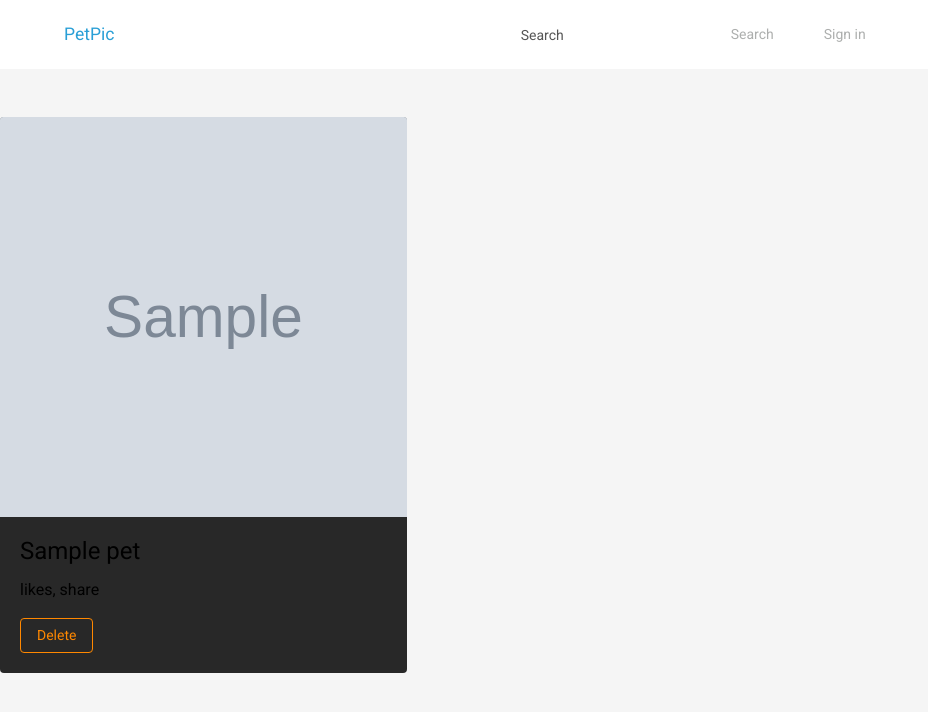
After one commit to jsm-txt/PetPic, a Flask app: template templates/remove.html in a window 1280 px wide. The commit adds this page. Shown: the top 712 px of the page, without its empty margins (0-928 px from the left). Run offline with Flask 2, Linux system fonts and the light colour scheme; the template is opened without the code that fills it: most values are stand-ins (such as "Sample title", 1, 10 or a date in 2020); grey boxes marked "Sample" are stand-in pictures; some libraries are stand-ins or nearby versions.

Commit message:
Added ability to remove images
Able to remove unwanted images from pet images

```diff
--- a/app.py
+++ b/app.py
@@ -69,5 +69,24 @@ def images(pet_id):
         return render_template('images.html')
 
 
+@app.route('/remove/<pet_id>', methods=['GET', 'POST'])
+def remove(pet_id):
+    if request.method == 'POST':
+
+        picture_id = request.form.get("delete")
+        print(picture_id)
+        mongo.db.pet_pictures.delete_one({'_id': ObjectId(picture_id)})
+
+        return redirect(url_for('pet', pet_id= pet_id))
+    else:
+
+        pet_display = mongo.db.pet.find_one({'_id': ObjectId(pet_id)})
+        pet_images = mongo.db.pet_pictures.find({'pet_id': pet_id})
+        context = {
+                    'pet' : pet_display,
+                    'pet_pictures' : pet_images
+                }
+        return render_template('remove.html', **context)
+
 if __name__ == '__main__':
     app.run(debug=True)
--- a/templates/pet.html
+++ b/templates/pet.html
@@ -15,7 +15,7 @@
                         <h3 class="card-title">{{pet.name}}</h3>
                         <p class="card-text p-2">{{text}}</p>
                         <a href="/images/{{pet._id}}" class="btn btn-primary">Add images to profile</a>
-                        <a href="/images/{{pet._id}}" class="btn btn-primary">Remove images from profile</a>
+                        <a href="/remove/{{pet._id}}" class="btn btn-primary">Remove images from profile</a>
                     </div>
                 </div>
             </div>
@@ -24,7 +24,7 @@
 
     <section>
         <div class="row mt-5 row-cols-1 row-cols-md-3 g-4">
-        {% for picture in pet_pictures %}{{picture.pet_pictures}}
+        {% for picture in pet_pictures %}
             <div class="col">
               <div class="card h-100">
                 <img src="{{picture.pet_pictures}}" class="card-img-top" alt="...">
--- /dev/null
+++ b/templates/remove.html
@@ -0,0 +1,30 @@
+{% extends 'base.html' %}
+{% block content %}
+
+
+<main>
+
+    <section>
+        <div class="row mt-5 row-cols-1 row-cols-md-3 g-4">
+        {% for picture in pet_pictures %}
+            <div class="col">
+              <div class="card h-100">
+                <img src="{{picture.pet_pictures}}" class="card-img-top" alt="...">
+                <div class="card-body">
+                    <h5 class="card-title">{{pet.name}}</h5>
+                    <p class="card-text">likes, share</p>
+
+                    <form method ='POST'>
+                        <input type="hidden" value="{{picture._id}}" name ="delete" >
+                        <button class="btn btn-outline-warning" type="submit">Delete</button>
+                    </form>
+
+                </div>
+              </div>
+            </div>
+        {% endfor %}
+        </div>
+    </section>
+
+</main>
+{% endblock content %}
```
Also changed, not shown: 1 other file.
